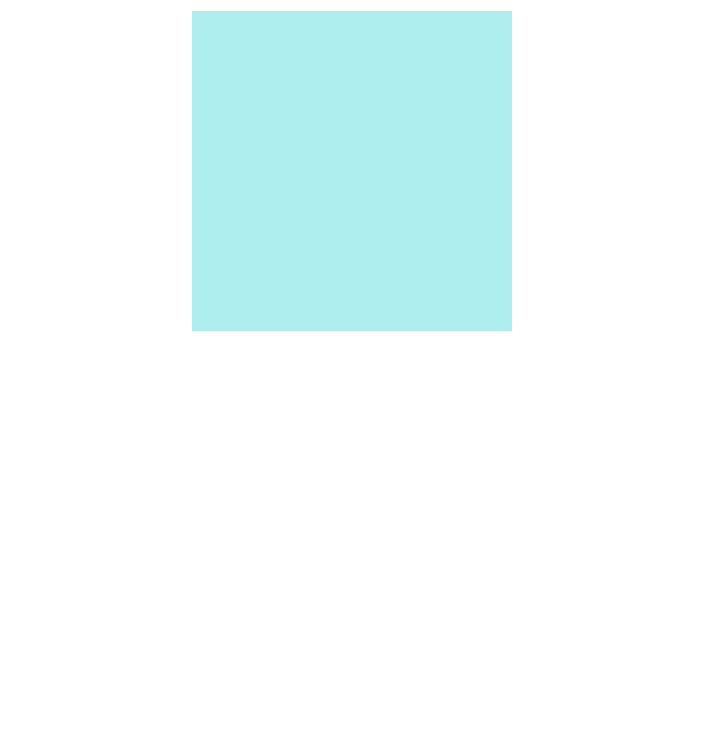
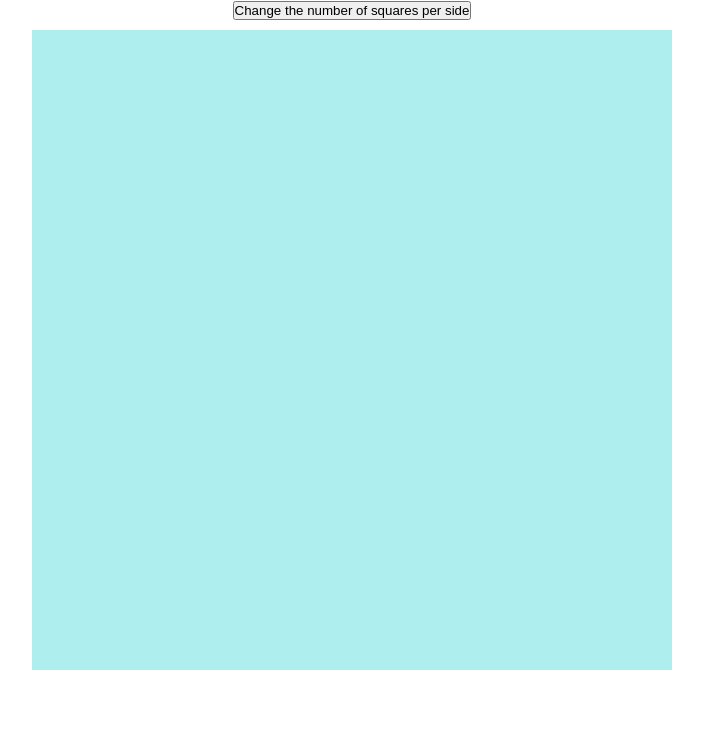
Before and after one commit to marodacco/odin-etchasketch, a plain HTML site: page index.html in a window 1280 px wide. Shown: the part 56-800 px from the top of the page, without its empty margins (288-991 px from the left). Drawn offline with Linux system fonts and the light colour scheme.

Commit message:
Change how to create boxes
Changed the script to create boxes using flex-wrap
with a fixed width
Created a function to make boxes
Added a button for user to set the number of boxes

```diff
--- a/index.html
+++ b/index.html
@@ -11,10 +11,8 @@
 <body>
 
   <h1>Etch-a-Sketch</h1>
-
-  <div id="container">
-
-  </div>
+  <button>Change the number of squares per side</button>
+  <div id="container"></div>
 
 </body>
 </html>
--- a/javascript.js
+++ b/javascript.js
@@ -1,23 +1,53 @@
+// Set boxes width
+const boxesWidth = 640;
+
+// Default number of boxes
+const defaultNumber = 16;
+
 // Get the container
 const container = document.querySelector("#container");
 
-// Create 16 rows
-for (let i = 0; i < 16; i++) {
-  const row = document.createElement("div");
-  row.setAttribute("class", "row");
+// Create an inner container for boxes
+const boxes = document.createElement("div");
+boxes.id = "boxes";
+boxes.style.width = boxesWidth + "px";
 
-  // Add 16 boxes in a row
-  for (let i = 0; i < 16; i++) {
+createBoxes(defaultNumber);
+
+// Get the button
+const button = document.querySelector("button");
+
+// Set the button to change the number of boxes
+button.addEventListener("click", () => {
+  const userNumber = prompt("the number of squares per side:");
+  console.log(userNumber);
+
+  // Remove the current boxes
+  const oldBoxes = document.querySelectorAll("#boxes div");
+  oldBoxes.forEach((oldBox) => {
+    boxes.removeChild(oldBox);
+  });
+
+  // Create new boxes
+  createBoxes(userNumber);
+});
+
+// Create boxes
+function createBoxes(num) {
+  for (let i = 0; i < num * num; i++) {
     const box = document.createElement("div");
     box.setAttribute("class", "box");
+    // Set box width and height
+    box.style.width = boxesWidth / num + "px";
+    box.style.height = boxesWidth / num + "px";
 
     // Add event listner
     box.addEventListener("mouseenter", () => {
-      box.style.backgroundColor = "green";
+    box.style.backgroundColor = "green";
     });
 
-    row.appendChild(box);
+    boxes.appendChild(box);
   }
 
-  container.appendChild(row);
+  container.appendChild(boxes);
 }
--- a/styles.css
+++ b/styles.css
@@ -7,19 +7,21 @@ body {
   text-align: center;
 }
 
+h1 {
+  margin: 10px;
+}
+
 #container {
   display: flex;
-  flex-direction: column;
-  margin-top: 30px;
+  justify-content: center;
+  margin-top: 10px;
 }
 
-.row {
+#boxes {
   display: flex;
-  justify-content: center;
+  flex-wrap: wrap;
 }
 
 .box {
-  width: 20px;
-  height: 20px;
   background-color: paleturquoise;
 }
```
